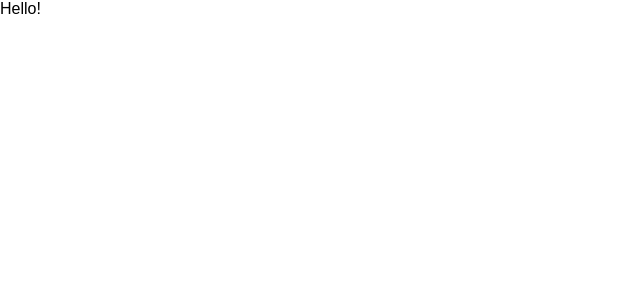
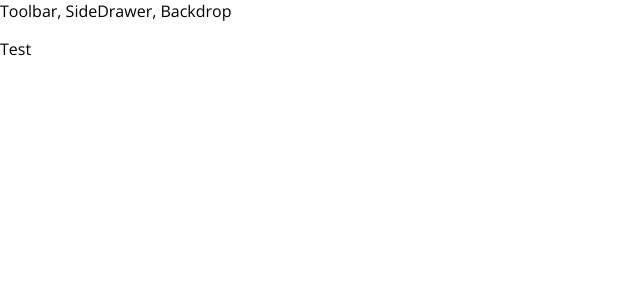
Before and after one commit to calvinyhu/burger-builder, a React app: page / in a window 1280 px wide. Shown: the top 300 px of the page, without its empty margins (0-640 px from the left). Built offline with nearby package versions, Linux system fonts and the light colour scheme.

Commit message:
Added Layout.js and Auxiliary.js

```diff
--- a/src/App.js
+++ b/src/App.js
@@ -1,10 +1,14 @@
 import React, { Component } from 'react';
+
+import Layout from './components/Layout/Layout';
 
 class App extends Component {
   render() {
     return (
       <div>
-        Hello!
+        <Layout>
+          <p>Test</p>
+        </Layout>
       </div>
     );
   }
--- /dev/null
+++ b/src/components/Layout/Layout.js
@@ -0,0 +1,14 @@
+import React from 'react';
+
+import Auxiliary from '../../hoc/Auxiliary';
+
+const layout = (props) => (
+    <Auxiliary>
+        <div>Toolbar, SideDrawer, Backdrop</div>
+        <main>
+            {props.children}
+        </main>
+    </Auxiliary>
+);
+
+export default layout;
--- /dev/null
+++ b/src/hoc/Auxiliary.js
@@ -0,0 +1,3 @@
+const auxiliary = (props) => props.children;
+
+export default auxiliary;
--- a/src/index.css
+++ b/src/index.css
@@ -1,5 +1,5 @@
 body {
   margin: 0;
   padding: 0;
-  font-family: sans-serif;
+  font-family: "Open Sans", sans-serif;
 }
```
